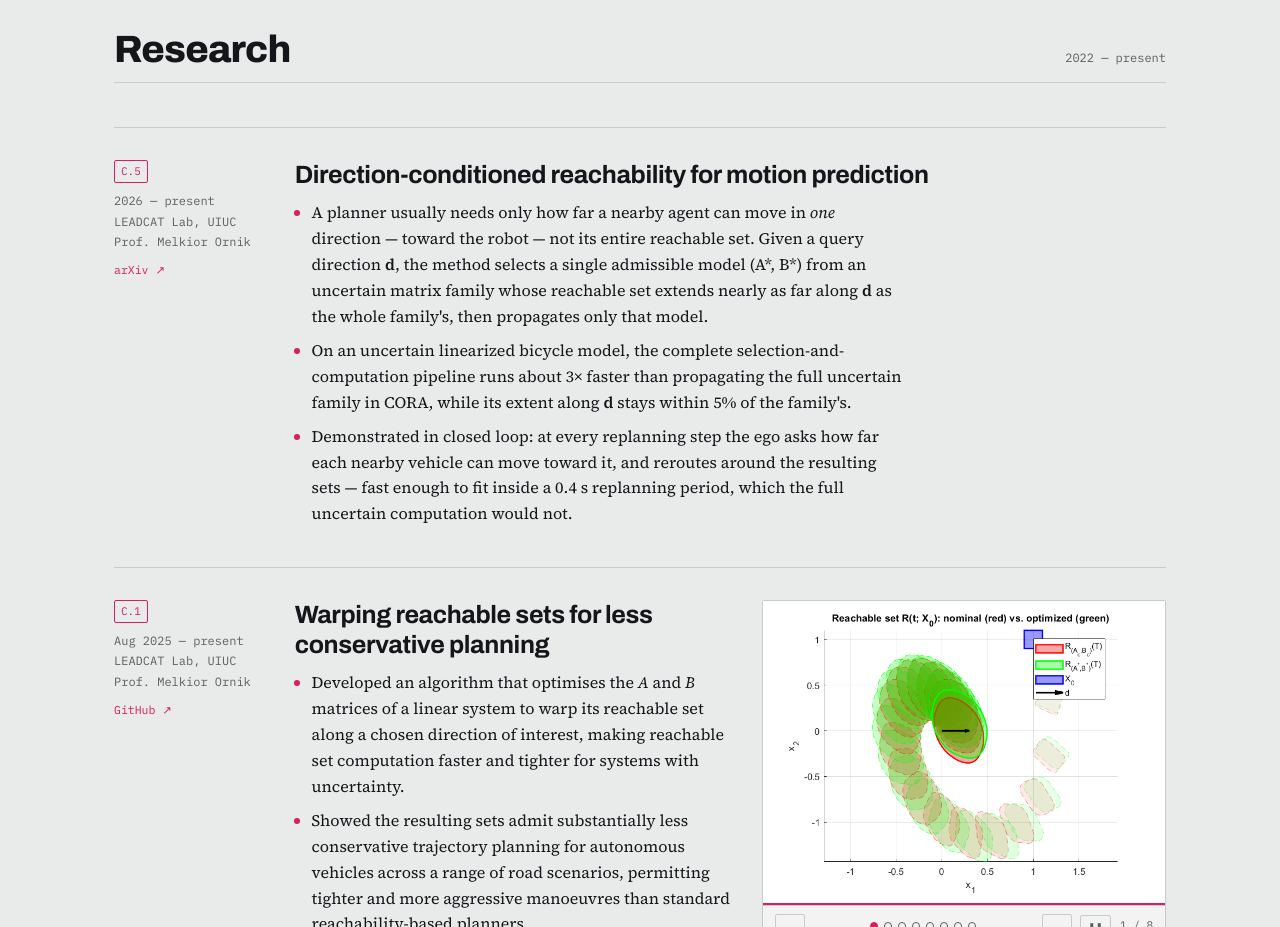
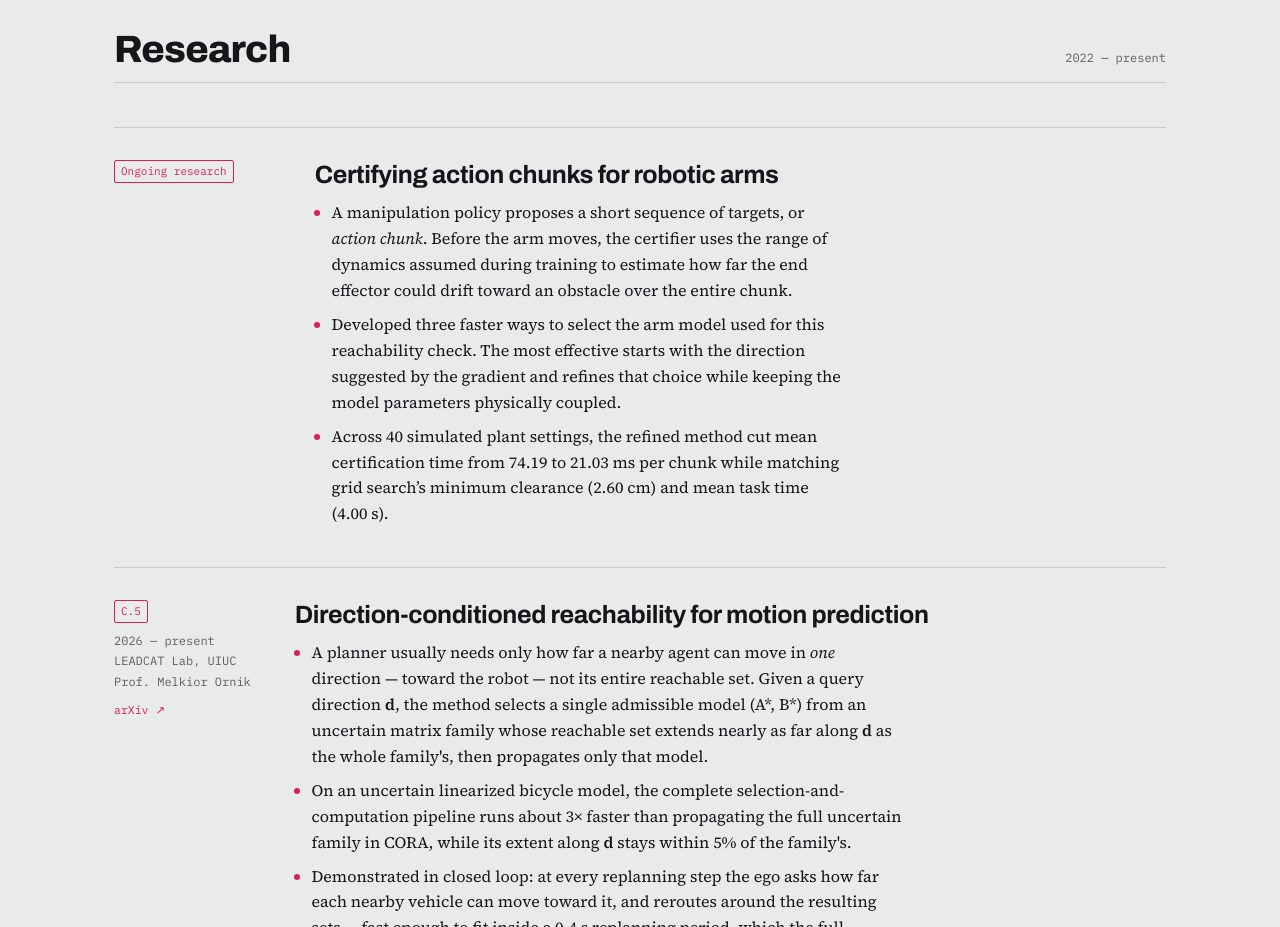
Before and after one commit to PrithuDas2501/PrithuDas2501.github.io, a plain HTML site: page index.html in a window 1280 px wide. Shown: the part 1740-2667 px from the top of the page. Drawn offline with Linux system fonts and the light colour scheme.

Commit message:
Add ongoing robotic arm certifier research

```diff
--- a/index.html
+++ b/index.html
@@ -628,6 +628,20 @@ a{ color:inherit; }
       <h2>Research</h2>
       <span class="count">2022 — present</span>
     </div>
+
+    <article class="thread">
+      <div class="side">
+        <span class="tag">Ongoing research</span>
+      </div>
+      <div>
+        <h3>Certifying action chunks for robotic arms</h3>
+        <ul>
+          <li>A manipulation policy proposes a short sequence of targets, or <i>action chunk</i>. Before the arm moves, the certifier uses the range of dynamics assumed during training to estimate how far the end effector could drift toward an obstacle over the entire chunk.</li>
+          <li>Developed three faster ways to select the arm model used for this reachability check. The most effective starts with the direction suggested by the gradient and refines that choice while keeping the model parameters physically coupled.</li>
+          <li>Across 40 simulated plant settings, the refined method cut mean certification time from 74.19 to 21.03 ms per chunk while matching grid search’s minimum clearance (2.60 cm) and mean task time (4.00 s).</li>
+        </ul>
+      </div>
+    </article>
 
     <!-- ===== direction-conditioned reachability (C.5) =====
          Title, authors and link verified against arXiv:2609.27077.
```
